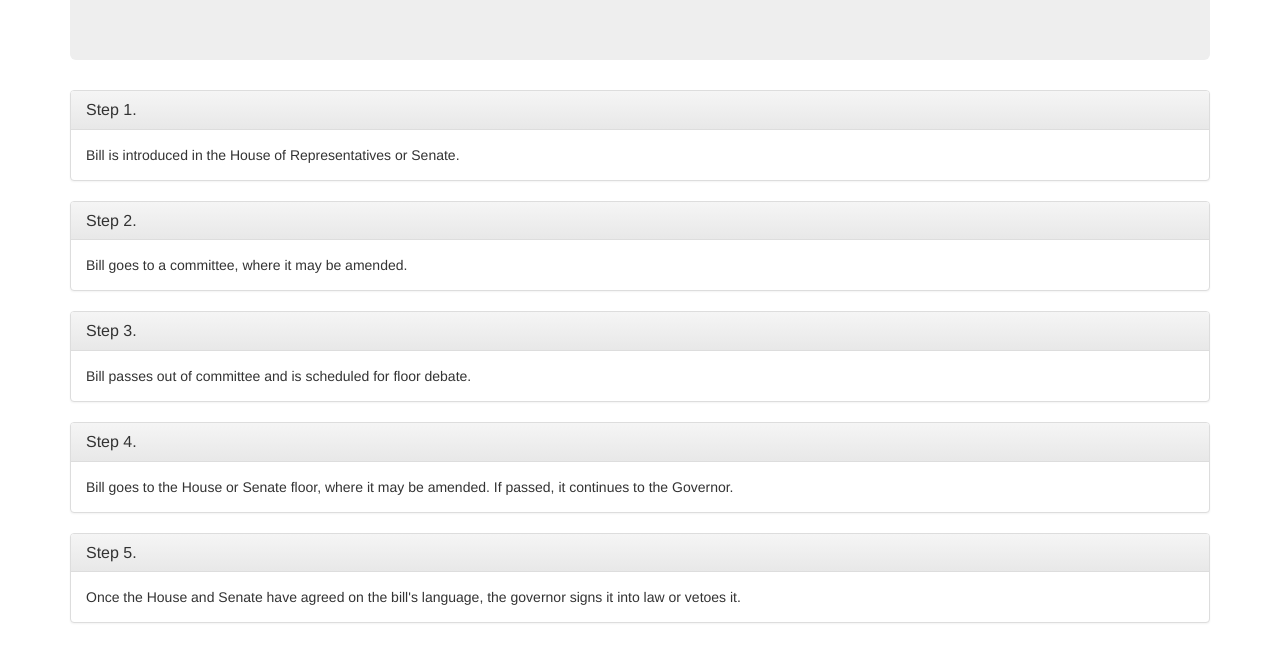
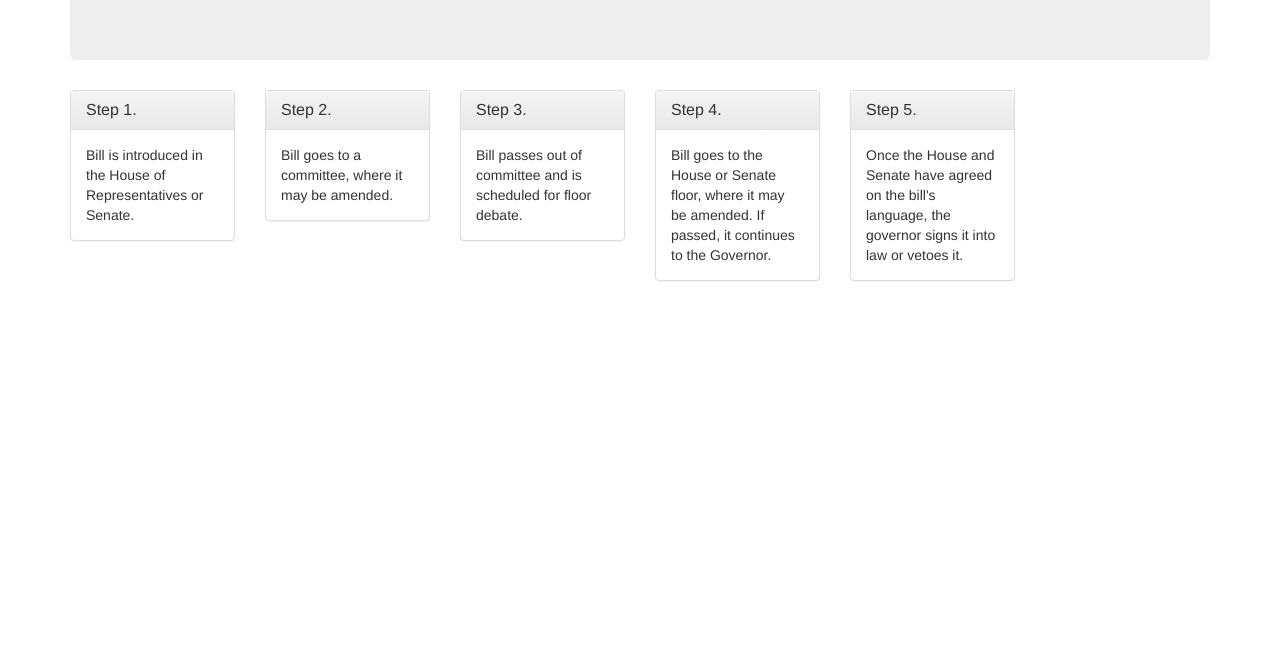
Before and after one commit to Valicat/bootstrap-practice, a plain HTML site: page initializr/index.html in a window 1280 px wide. Shown: the part 230-892 px from the top of the page. After the commit the page ends 800 px from the top, so only its background shows below. Drawn offline with Linux system fonts and the light colour scheme.

Commit message:
put panels into columns

```diff
--- a/initializr/index.html
+++ b/initializr/index.html
@@ -29,6 +29,8 @@
         <h1>How a Bill Becomes a Law!</h1>
         <p>Totally Interesting and Not Boring!!!</p>
       </div>
+      <div class="row">
+      <div class="col-xs-12 col-sm-6 col-md-2 col-lg-2">
       <div class="panel panel-default">
         <div class="panel-heading">
           <h3 class="panel-title">Step 1.</h3>
@@ -37,6 +39,8 @@
           Bill is introduced in the House of Representatives or Senate.
         </div>
       </div>
+    </div>
+  <div class="col-xs-12 col-sm-6 col-md-2 col-lg-2">
   <div class="panel panel-default">
     <div class="panel-heading">
       <h3 class="panel-title">Step 2.</h3>
@@ -45,6 +49,10 @@
     Bill goes to a committee, where it may be amended.
     </div>
   </div>
+  </div>
+
+
+<div class="col-xs-12 col-sm-6 col-md-2 col-lg-2">
 <div class="panel panel-default">
   <div class="panel-heading">
     <h3 class="panel-title">Step 3.</h3>
@@ -53,6 +61,8 @@
     Bill passes out of committee and is scheduled for floor debate.
   </div>
 </div>
+</div>
+<div class="col-xs-12 col-sm-6 col-md-2 col-lg-2">
 <div class="panel panel-default">
   <div class="panel-heading">
     <h3 class="panel-title">Step 4.</h3>
@@ -61,6 +71,8 @@
     Bill goes to the House or Senate floor, where it may be amended. If passed, it continues to the Governor.
   </div>
 </div>
+</div>
+<div class="col-xs-12 col-sm-12 col-md-2 col-lg-2">
 <div class="panel panel-default">
   <div class="panel-heading">
     <h3 class="panel-title">Step 5.</h3>
@@ -71,5 +83,8 @@
 </div>
 </div>
     </div>
+      </div>
+    </div>
+  </div>
       </body>
 </html>
```
Lines whose indentation alone changed are shown as unchanged.
